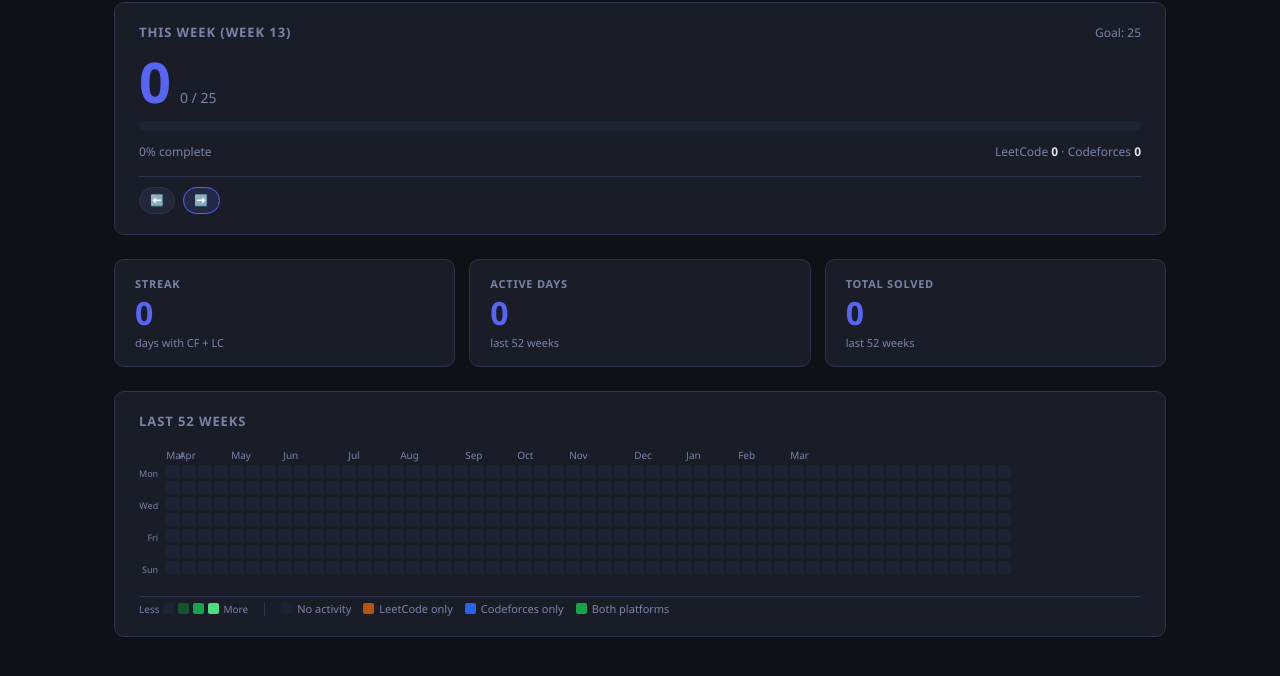
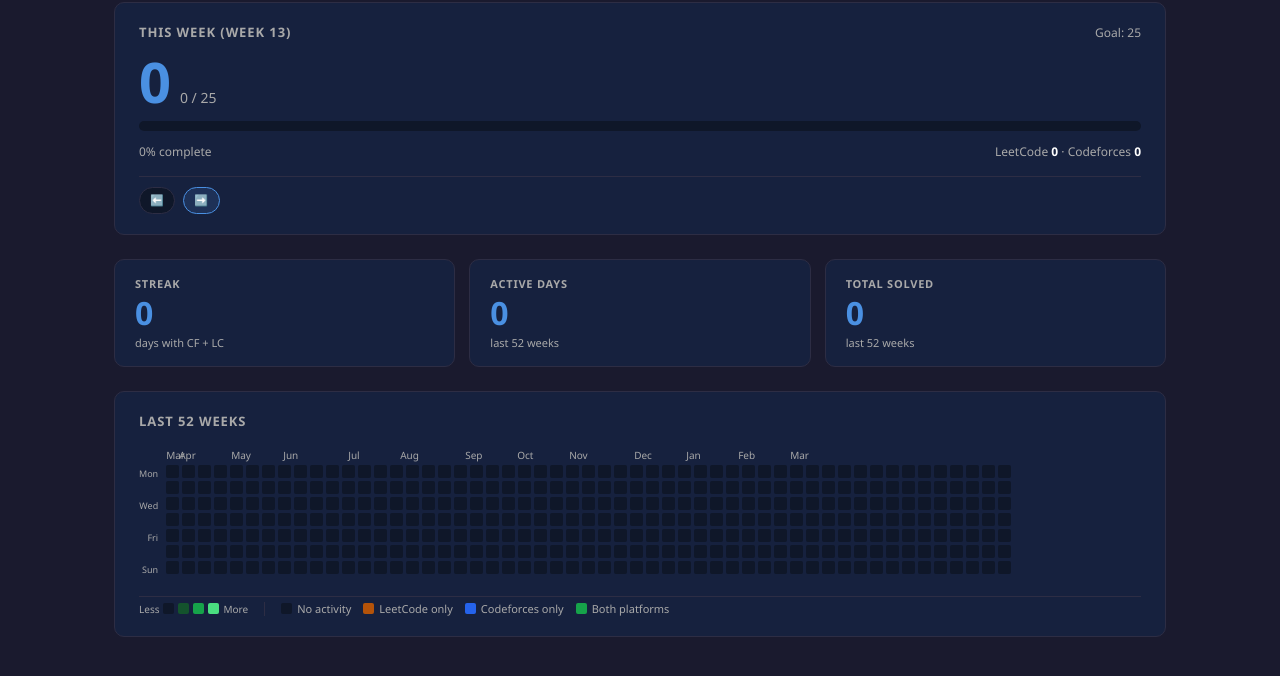
Before and after one commit to J0na555/CP-Lockin, a browser extension: page src/dashboard/dashboard.html in a window 1280 px wide. Shown: the part 80-756 px from the top of the page. Drawn offline with Linux system fonts and the light colour scheme.

Commit message:
Update dashboard styles with new color scheme and gradient adjustments

```diff
--- a/src/dashboard/dashboard.css
+++ b/src/dashboard/dashboard.css
@@ -6,13 +6,14 @@
 }
 
 :root {
-  --color-bg:          #0f1117;
-  --color-surface:     #1a1d27;
-  --color-surface-2:   #23273a;
-  --color-border:      #2e3250;
-  --color-accent:      #5865f2;
-  --color-text:        #e0e2f0;
-  --color-text-muted:  #7b82a8;
+  --color-bg:          #1a1a2e;
+  --color-surface:     #16213e;
+  --color-surface-2:   #0f1729;
+  --color-border:      #2d2d44;
+  --color-accent:      #4a90e2;
+  --color-accent-soft: #6ba8f0;
+  --color-text:        #ffffff;
+  --color-text-muted:  #a9a9a9;
 
   /* Heatmap cell geometry */
   --cell-size: 13px;
@@ -35,7 +36,7 @@
   --both-3: #4ade80;
 
   /* Empty cell */
-  --empty-color: #1e2235;
+  --empty-color: #0f1729;
 
   --font: "Segoe UI", system-ui, -apple-system, sans-serif;
   --radius: 10px;
@@ -172,7 +173,7 @@ body {
 .weekly-progress-bar-fill {
   height: 100%;
   width: 0%;
-  background: linear-gradient(90deg, var(--color-accent), #7c86ff);
+  background: linear-gradient(90deg, var(--color-accent), var(--color-accent-soft));
   transition: width 0.25s ease;
 }
 
@@ -220,7 +221,7 @@ body {
 .weekly-toggle-btn.is-active {
   border-color: var(--color-accent);
   color: var(--color-text);
-  background: rgba(88, 101, 242, 0.15);
+  background: rgba(74, 144, 226, 0.15);
 }
 
 
```
